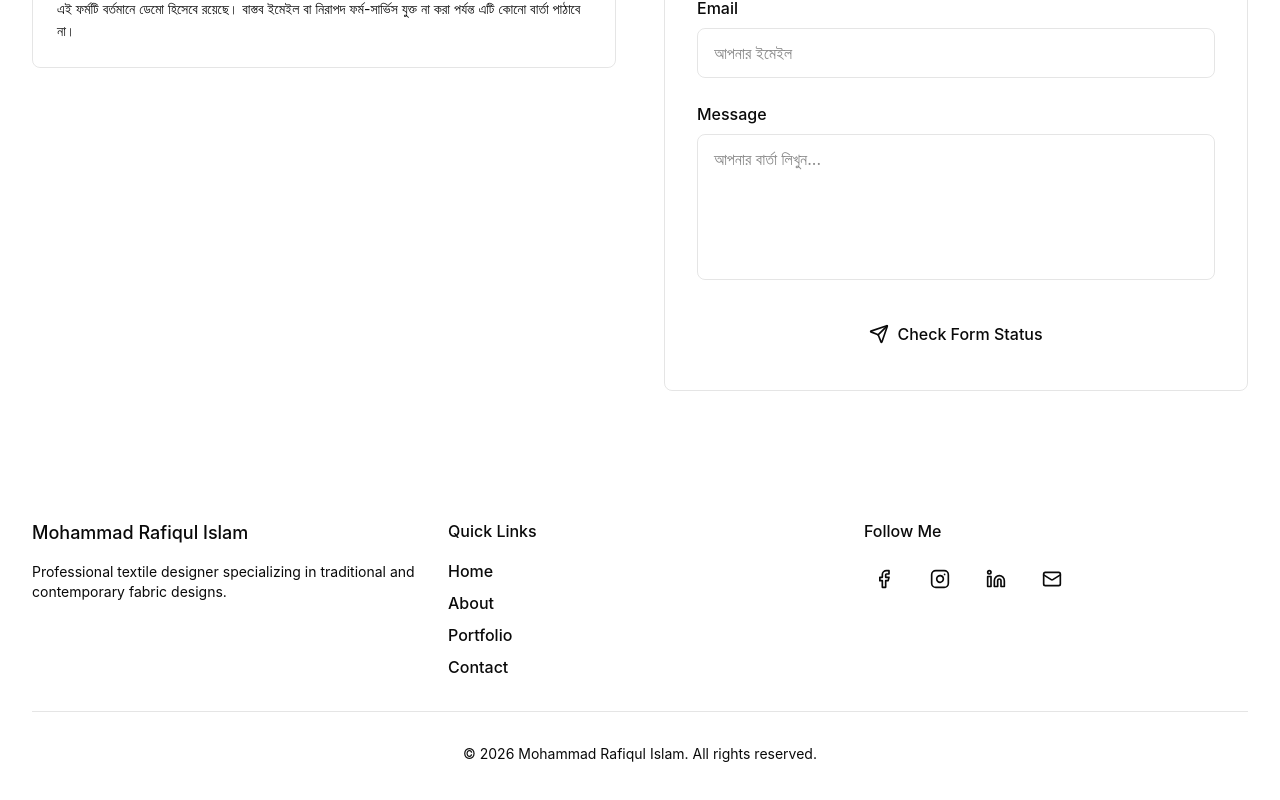
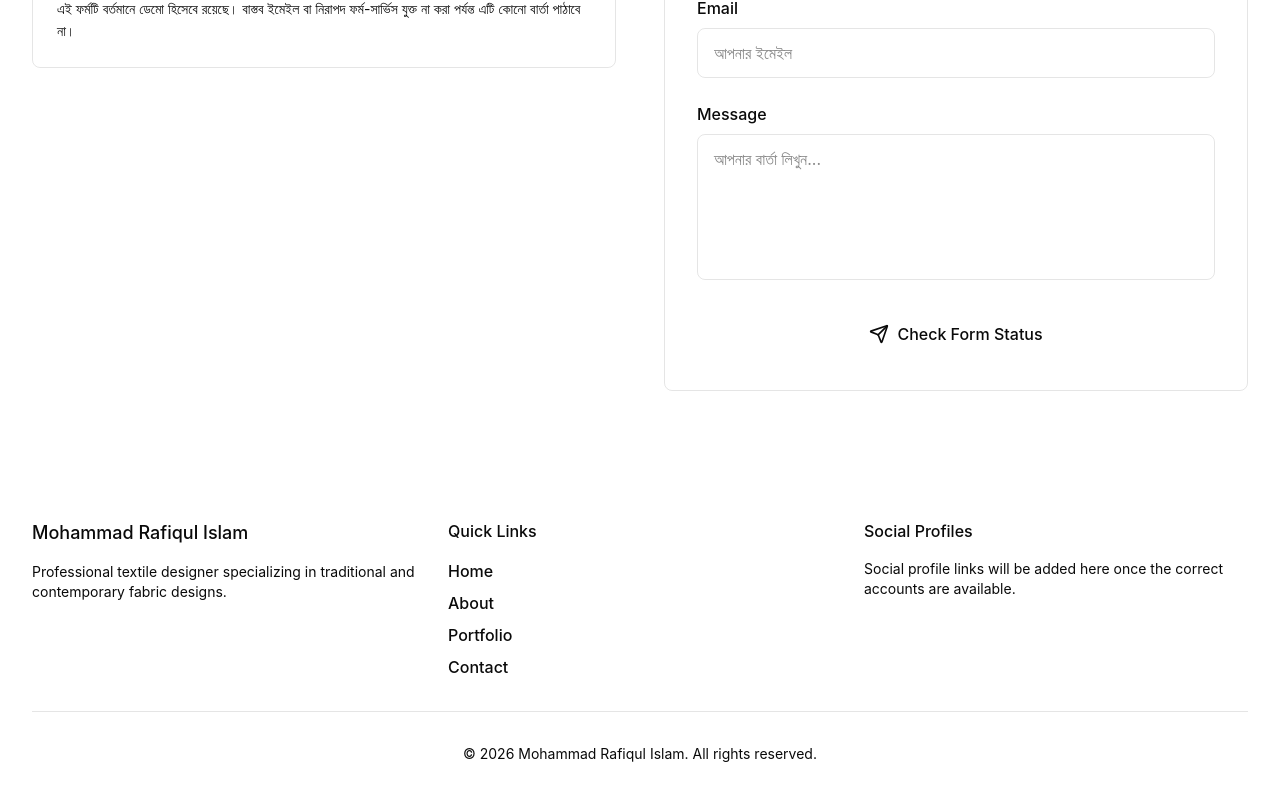
Before and after one commit to infocpam23-dotcom/textile-portfolio, a React (Vite) app: page / in a window 1280 px wide. Shown: the part 3760-4560 px from the top of the page. Built offline with nearby package versions, Linux system fonts and the light colour scheme.

Commit message:
Avoid linking visitors to generic social pages

```diff
--- a/footer.tsx
+++ b/footer.tsx
@@ -54,39 +54,12 @@ export function Footer() {
             </ul>
           </div>
 
-          {/* Social Links Column */}
+          {/* Social links will be added after the real profile URLs are confirmed. */}
           <div>
-            <h4 className="text-primary-foreground mb-4">Follow Me</h4>
-            <div className="flex gap-4">
-              <a
-                href="https://www.facebook.com/"
-                className="w-10 h-10 bg-primary-foreground/10 rounded-full flex items-center justify-center hover:bg-primary-foreground/20 transition-colors"
-                aria-label="Facebook"
-              >
-                <Facebook className="w-5 h-5 text-primary-foreground" />
-              </a>
-              <a
-                href="https://www.instagram.com/"
-                className="w-10 h-10 bg-primary-foreground/10 rounded-full flex items-center justify-center hover:bg-primary-foreground/20 transition-colors"
-                aria-label="Instagram"
-              >
-                <Instagram className="w-5 h-5 text-primary-foreground" />
-              </a>
-              <a
-                href="https://www.linkedin.com/"
-                className="w-10 h-10 bg-primary-foreground/10 rounded-full flex items-center justify-center hover:bg-primary-foreground/20 transition-colors"
-                aria-label="LinkedIn"
-              >
-                <Linkedin className="w-5 h-5 text-primary-foreground" />
-              </a>
-              <a
-                href="#contact"
-                className="w-10 h-10 bg-primary-foreground/10 rounded-full flex items-center justify-center hover:bg-primary-foreground/20 transition-colors"
-                aria-label="Contact section"
-              >
-                <Mail className="w-5 h-5 text-primary-foreground" />
-              </a>
-            </div>
+            <h4 className="text-primary-foreground mb-4">Social Profiles</h4>
+            <p className="text-primary-foreground/80 text-sm">
+              Social profile links will be added here once the correct accounts are available.
+            </p>
           </div>
         </div>
 
```
